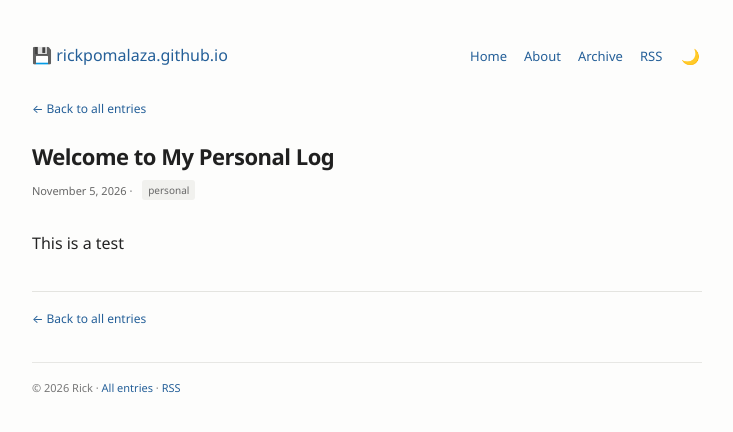
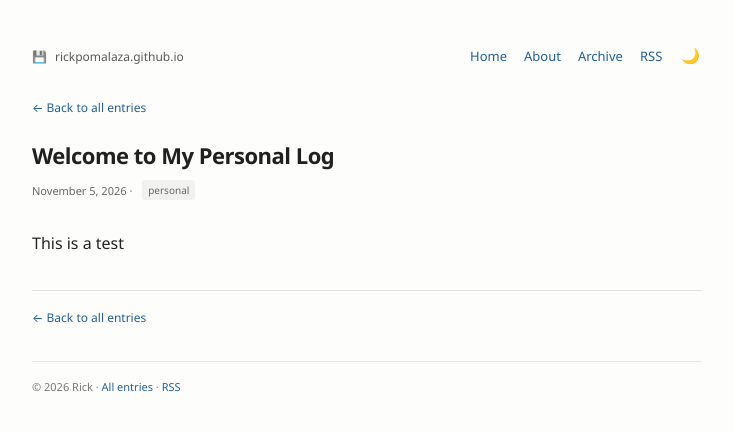
Before and after one commit to rickpomalaza/rickpomalaza.github.io, a Jekyll site: the page built from _posts/2026/2026-11-05-welcome-to-my-log.md, in a window 1280 px wide. Shown: the top 432 px of the page, without its empty margins (273-1006 px from the left). Built offline with Jekyll 4.4.1, drawn with Linux system fonts in a browser that asks for light colours.

Commit message:
Update style.css
Make the domain label substantially smaller for the post-site-label

```diff
--- a/assets/css/style.css
+++ b/assets/css/style.css
@@ -102,3 +102,22 @@ a, a:visited { color: var(--link); }
 .archive-year .entry time { font-size: 11px; }
 .archive-year .entry-content { overflow-wrap: anywhere; }
 @media (max-width: 620px) { .archive-grid { grid-template-columns: minmax(0, 1fr); row-gap: 25px; } .archive-year .entry { grid-template-columns: 65px minmax(0, 1fr); } }
+
+/* Smaller branding on individual blog posts */
+.post-site-label,
+.post-site-label:visited {
+    display: inline-flex;
+    align-items: center;
+    gap: 8px;
+    color: inherit;
+    font-size: 12px;
+    font-weight: 500;
+    letter-spacing: 0;
+    text-decoration: none;
+    opacity: 0.75;
+}
+
+.post-site-label:hover {
+    opacity: 1;
+    text-decoration: none;
+}
```
